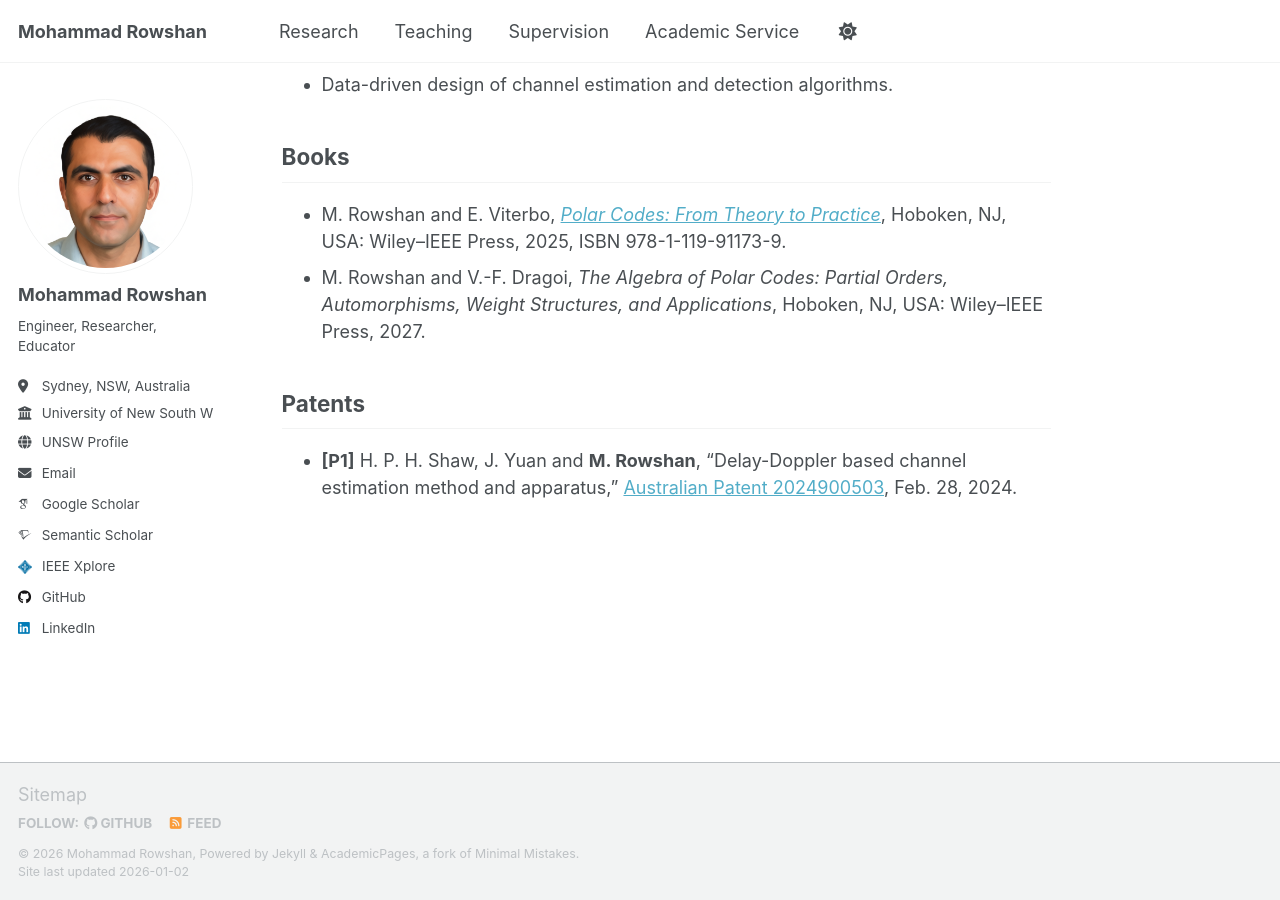
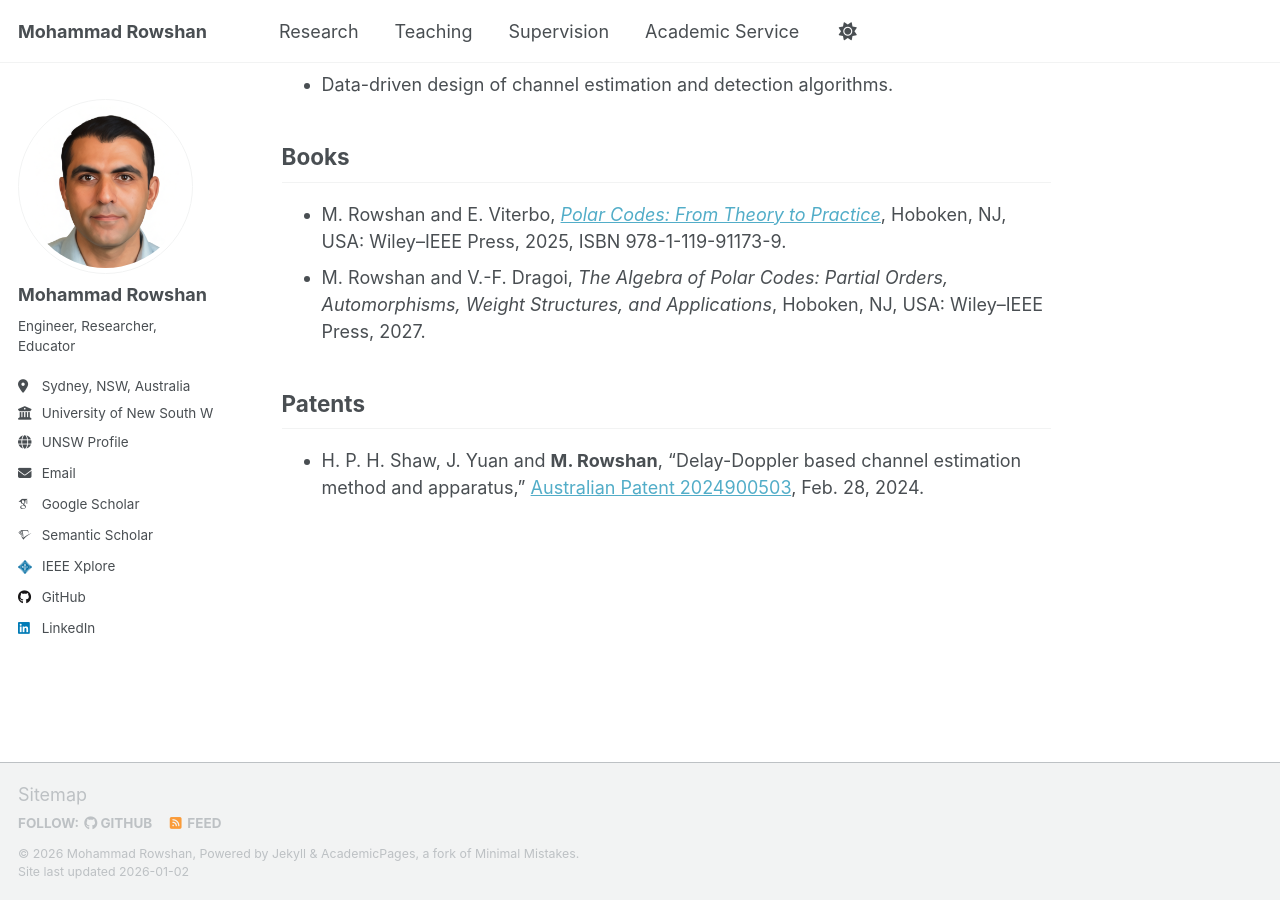
Before and after one commit to mohammad-rowshan/mohammad-rowshan.github.io, a Jekyll site: the page built from _pages/research.md, in a window 1280 px wide and 900 px high, scrolled down 6858 px. Built offline with Jekyll 4.4.1, drawn with Linux system fonts in a browser that asks for light colours; some web fonts are replaced; a script that is not in the unit is left out; comment, search, counter and statistics services are not loaded.

```diff
--- a/_pages/research.md
+++ b/_pages/research.md
@@ -170,4 +170,4 @@ For a complete list, please visit my [Google Scholar](https://scholar.google.com
 
 ## Patents
 
-- **[P1]** H. P. H. Shaw, J. Yuan and **M. Rowshan**, “Delay-Doppler based channel estimation method and apparatus,” [Australian Patent 2024900503](https://ipsearch.ipaustralia.gov.au/patents/2024900503), Feb. 28, 2024.
+- H. P. H. Shaw, J. Yuan and **M. Rowshan**, “Delay-Doppler based channel estimation method and apparatus,” [Australian Patent 2024900503](https://ipsearch.ipaustralia.gov.au/patents/2024900503), Feb. 28, 2024.
```
